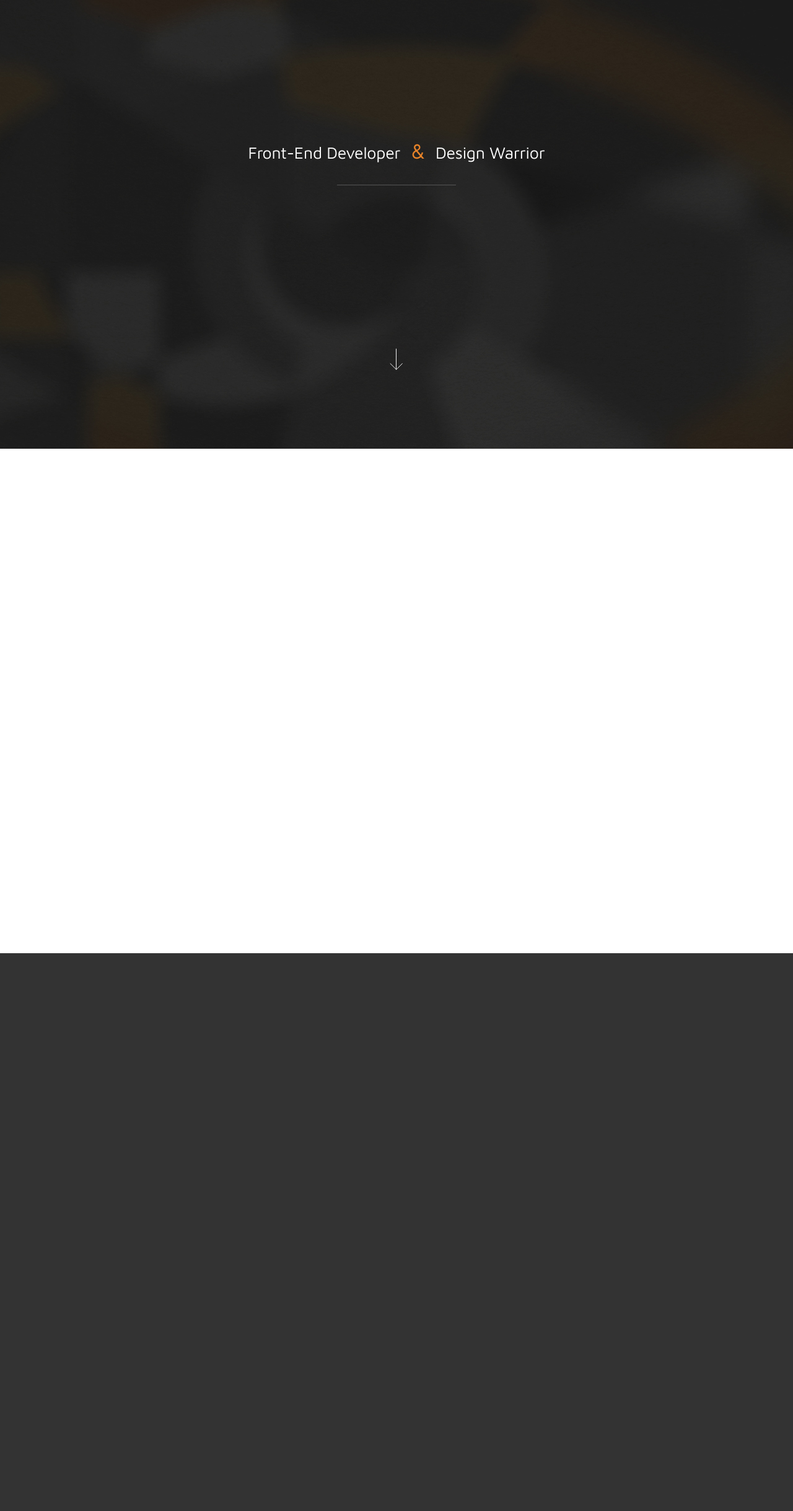
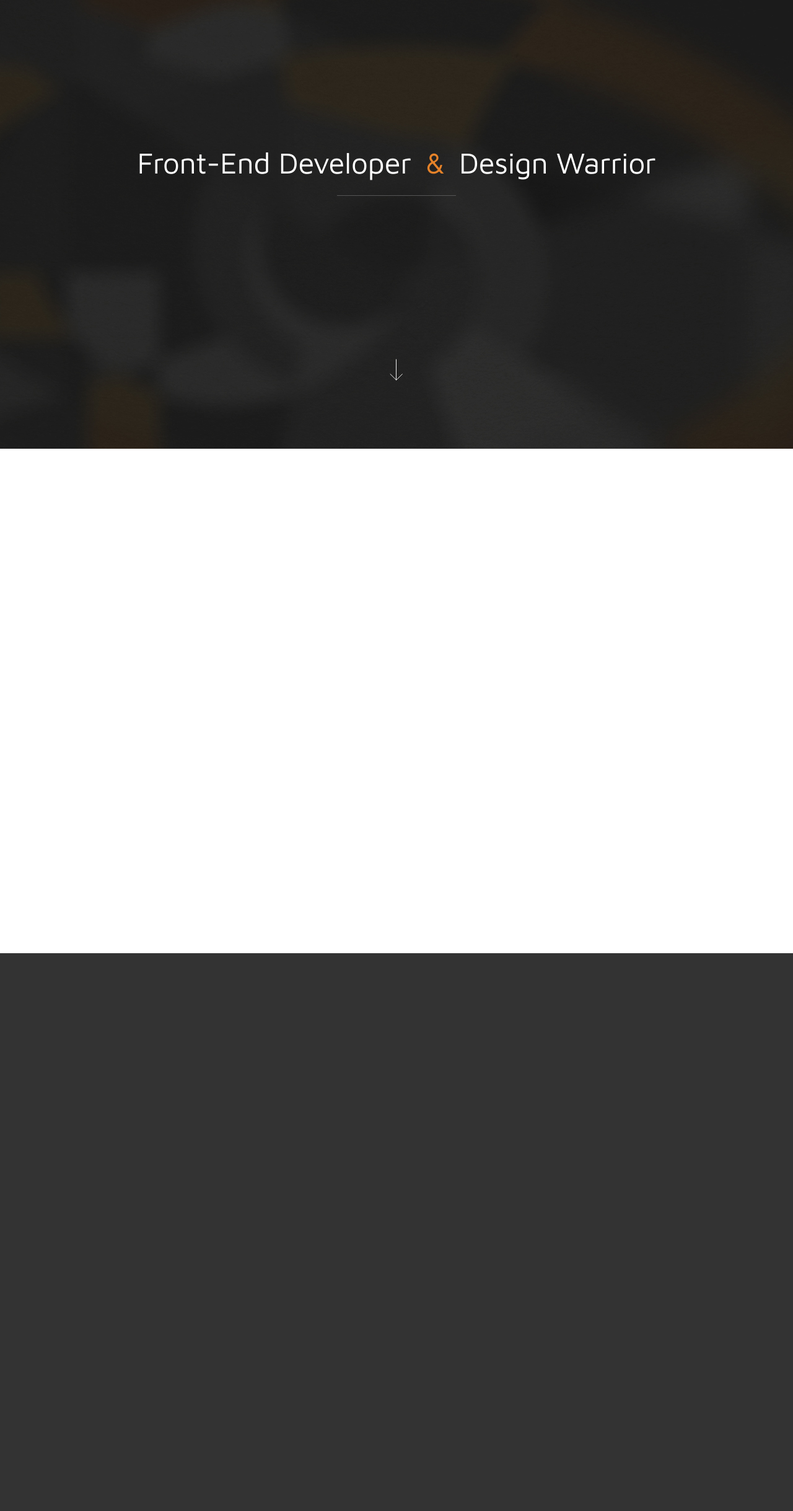
Before and after one commit to jgollner/jgollner.github.io, a Jekyll site: the page built from index.html, in a window 1280 px wide. Shown: the whole page at 62% size. Built offline with Jekyll 4.4.1, drawn with Linux system fonts in a browser that asks for light colours; some web fonts are replaced; Markdown is read by kramdown in place of the engine named in the settings.

Commit message:
font sixe\

```diff
--- a/css/general.css
+++ b/css/general.css
@@ -56,7 +56,7 @@ body {
 h2 {
 	font-family: 'Maven Pro', sans-serif;
 	font-weight: 400;
-	font-size: 20pt;
+	font-size: 36pt;
 	text-align: center;
 	letter-spacing: -.01em;
 	line-height: .1em;
@@ -67,7 +67,7 @@ h2 {
 b {
 	font-family: 'Maven Pro', sans-serif;
 	font-weight: 400;
-	font-size: 26pt;
+	font-size: 36pt;
 	text-align: center;
 	letter-spacing: -.01em;
 	color:#e58229;
@@ -90,7 +90,7 @@ b {
 #section1 h2 {
 	font-family: 'Maven Pro', sans-serif;
 	font-weight: 400;
-	font-size: 26pt;
+	font-size: 36pt;
 	letter-spacing: -.01em;
 }
 
```
